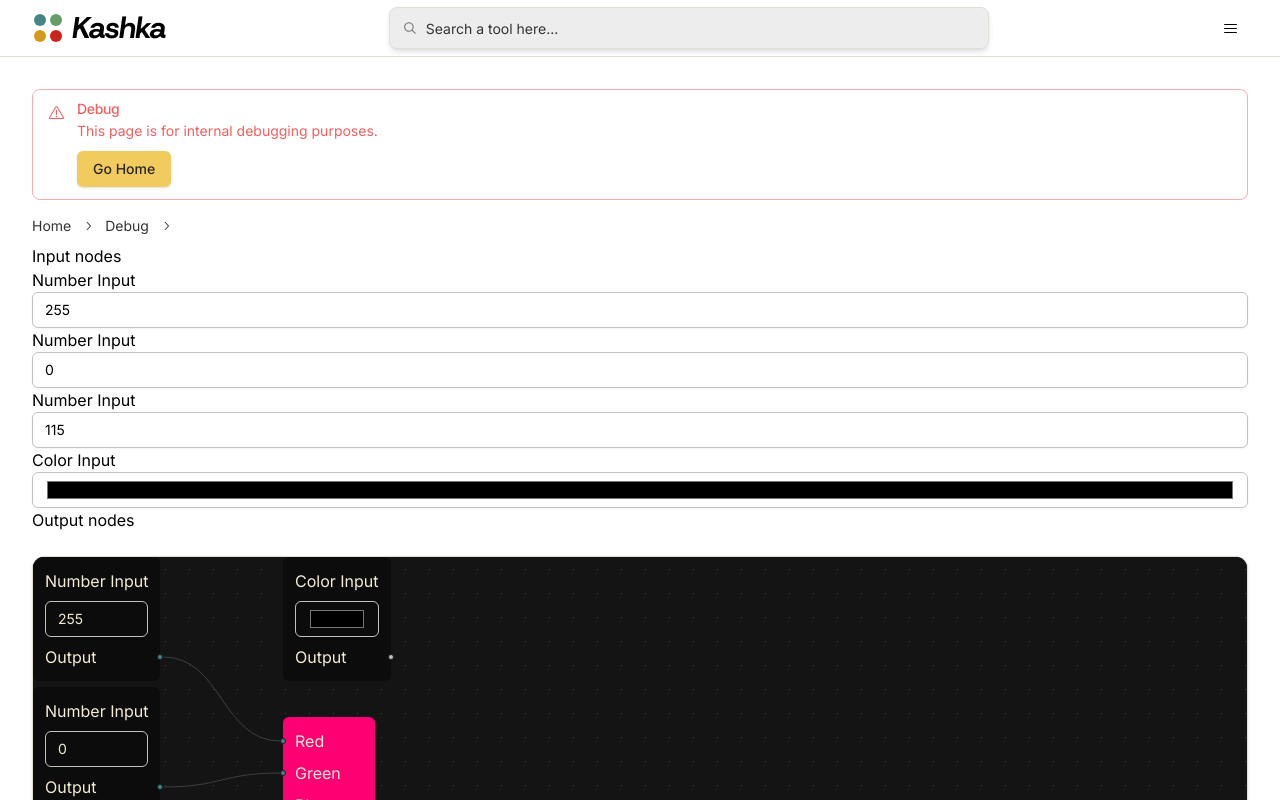
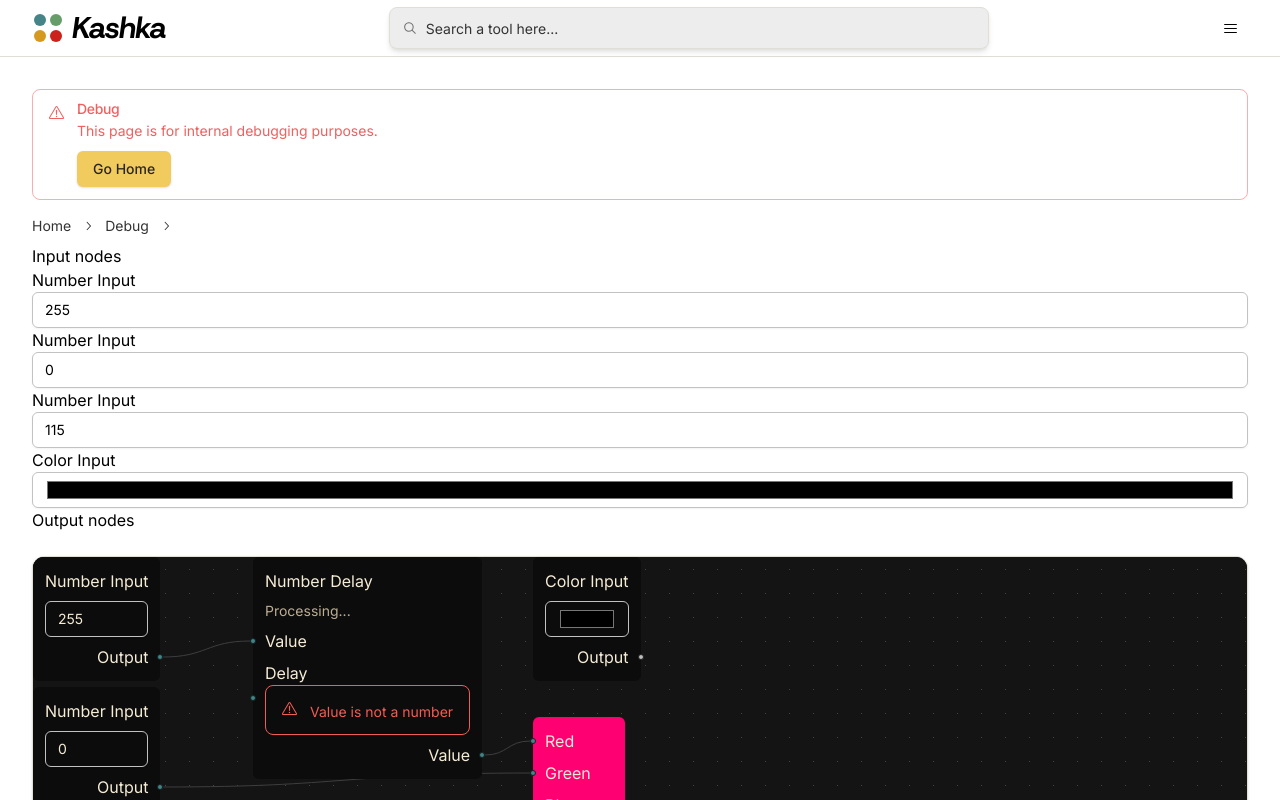
Before and after one commit to kashka-toolbox/open-toolbox, a Next.js app: page /en/debug/flow in a window 1280 px wide. Shown: the top 800 px of the page. Built offline with nearby package versions, Linux system fonts and the light colour scheme.

Commit message:
feat: async delay node

```diff
--- a/src/app/[locale]/debug/flow/page.tsx
+++ b/src/app/[locale]/debug/flow/page.tsx
@@ -14,6 +14,9 @@ import { inputNodes, nodeTypes, outputNodes } from '@/lib/flow/FlowNodes';
 import { createFlow, FlowStore } from '@/lib/flow/createFlow';
 import { Label } from '@radix-ui/react-dropdown-menu';
 import '@xyflow/react/dist/style.css';
+import { createContext, useEffect, useState } from 'react';
+import { AppNode } from '@/lib/flow/flowTypes';
+import { log } from 'console';
 
 const initialNodes = [
     {
@@ -38,21 +41,33 @@ const initialNodes = [
         type: 'ColorInput',
         id: '4',
         data: { label: 'Color Input', value: "#000000" },
-        position: { x: 250, y: 0 },
+        position: { x: 500, y: 0 },
     },
     {
         type: 'ColorPreview',
         id: 'color',
-        position: { x: 250, y: 160 },
+        position: { x: 500, y: 160 },
         data: { label: 'Color' },
+    },
+    {
+        type: 'NumberDelay',
+        id: 'delay-1',
+        data: { label: 'Number Delay', delay: 1000 },
+        position: { x: 220, y: 0 },
     }
 ];
 const initialEdges = [
     {
-        id: '1-color',
-        source: '1',
+        id: 'delay-color-1',
+        source: 'delay-1',
         target: 'color',
         targetHandle: 'number-red',
+    },
+    {
+        id: 'input-delay-1',
+        source: '1',
+        target: 'delay-1',
+        targetHandle: 'number-value',
     },
     {
         id: '2-color',
@@ -69,9 +84,11 @@ const initialEdges = [
 ];
 
 const debugFlowStore = createFlow(initialNodes, initialEdges);
+export const FlowStoreContext = createContext<null | FlowStore>(null);
 
 export default function FlowPage() {
     return (
+        <FlowStoreContext.Provider value={debugFlowStore}>
             <ReactFlowProvider>
                 <FlowAsForm flowStore={debugFlowStore} />
                 <br />
@@ -81,6 +98,7 @@ export default function FlowPage() {
                     </CardContent>
                 </Card>
             </ReactFlowProvider>
+        </FlowStoreContext.Provider>
     );
 }
 
@@ -88,8 +106,19 @@ export default function FlowPage() {
 function FlowAsForm({ flowStore }: { flowStore: FlowStore }) {
     const flowState = flowStore();
 
-    const inputs = flowState.nodes.filter((node) => Object.keys(inputNodes).includes(node.type ?? ""));
-    const outputs = flowState.nodes.filter((node) => Object.keys(outputNodes).includes(node.type ?? ""));
+    const [inputs, setInputNodes] = useState<AppNode[]>([]);
+    const [outputs, setOutputNodes] = useState<AppNode[]>([]);
+
+    useEffect(() => {
+        const unsubscribe = flowStore.subscribe((state) => {
+            setInputNodes(state.nodes.filter((node) => Object.keys(inputNodes).includes(node.type ?? "")));
+            setOutputNodes(state.nodes.filter((node) => Object.keys(outputNodes).includes(node.type ?? "")));
+        });
+
+        return () => {
+            unsubscribe();
+        };
+    }, [flowStore]);
 
     return <div>
         Input nodes
@@ -129,7 +158,7 @@ function Flow({ flowStore }: { flowStore: FlowStore }) {
         onEdgesChange={flowState.onEdgesChange}
         onConnect={flowState.onConnect}
         colorMode='dark'
-        className='min-h-96'
+        className='min-h-[36rem]'
         proOptions={{ hideAttribution: true }}>
         <Controls />
         <Background variant={BackgroundVariant.Dots} gap={24} size={1} />
--- a/src/app/[locale]/page.tsx
+++ b/src/app/[locale]/page.tsx
@@ -2,7 +2,6 @@ import { Alert, AlertDescription, AlertTitle } from "@/components/ui/alert";
 import { Button } from "@/components/ui/button";
 import { Card, CardContent, CardDescription, CardFooter, CardHeader, CardTitle } from "@/components/ui/card";
 import { CommandAndNavigationCommand } from "@/components/ui/CommandAndNavigationCommand";
-import { FourDotsIcon } from "@/components/ui/Icons/FourDotsIcon";
 import { Input } from "@/components/ui/input";
 import { Label } from "@/components/ui/label";
 import { Section } from "@/components/ui/Section";
--- a/src/components/flow/handles/DataTypeCheckingHandle.tsx
+++ b/src/components/flow/handles/DataTypeCheckingHandle.tsx
@@ -1,14 +1,14 @@
 'use client';
-import { Handle, HandleProps } from "@xyflow/react";
+import { Connection, Handle, HandleProps, IsValidConnection } from "@xyflow/react";
+import { use, useCallback } from "react";
 
 export function DataTypeCheckingHandle(props: HandleProps) {
-    return <Handle isValidConnection={
-        (connection) => {
-            console.log(connection, props.datatype);
-            if (connection.targetHandle == null) return false;
-            if (props.datatype == null) return false;
+    const isValidConnection: IsValidConnection = useCallback((connection) => {
+        if (connection.targetHandle == null) return false;
+        if (props.datatype == null) return false;
 
-            return connection.targetHandle.includes(props.datatype);
-        }
-    } {...props} />;
+        return connection.targetHandle.includes(props.datatype);
+    }, [props.datatype]);
+
+    return <Handle isValidConnection={isValidConnection} {...props} />;
 }
--- a/src/components/flow/handles/SourceHandle.tsx
+++ b/src/components/flow/handles/SourceHandle.tsx
@@ -24,7 +24,7 @@ export function SourceHandle({ id, label, typeDescription, className, dataType }
                 </HoverCardContent>
             </HoverCard>
 
-            <label htmlFor="red" className="label">
+            <label htmlFor="red" className="block text-right w-full">
                 {label}
             </label>
         </div>
--- /dev/null
+++ b/src/components/flow/nodes/BaseNode.tsx
@@ -0,0 +1,38 @@
+'use client';
+
+import { FlowStoreContext } from "@/app/[locale]/debug/flow/page";
+import { cn } from "@/lib/utils";
+import { useContext, useEffect, useState } from "react";
+
+
+export function BaseNode({ id, label, children, options }:
+    { id: string; label: string; children?: React.ReactNode; options?: {
+        processingLabel?: string;
+    } }) {
+    const flowStore = useContext(FlowStoreContext);
+
+    const [isProcessing, setIsProcessing] = useState(false);
+
+    useEffect(() => {
+        if (!flowStore) return;
+        if (flowStore.getState().isNodeProcessing(id)) setIsProcessing(true);
+
+        const unsubscribe = flowStore.subscribe(() => {
+            setIsProcessing(flowStore.getState().isNodeProcessing(id));
+        });
+
+        return () => {
+            unsubscribe();
+        };
+    }, [flowStore]);
+
+    return ( // TODO add min/max input
+        <div className={cn("bg-background text-foreground flex flex-col gap-2 p-3 border-1 rounded-md",
+            isProcessing ? "" : ""
+        )}>
+            <h4>{label}</h4>
+            <div className="text-sm text-muted-foreground">{options?.processingLabel ?? "Processing..."}</div>
+            {children}
+        </div>
+    );
+}
--- /dev/null
+++ b/src/components/flow/nodes/NumberDelay.tsx
@@ -0,0 +1,49 @@
+'use client';
+import { useReactFlow } from "@xyflow/react";
+import { useCallback, useContext, useEffect } from "react";
+import { SourceHandleNumber } from "../handles/SourceHandleNumber";
+import { TargetHandleNumber } from "../handles/TargetHandleNumber";
+import { FlowStoreContext } from "@/app/[locale]/debug/flow/page";
+import { BaseNode } from "./BaseNode";
+
+/**
+ *
+ * Handles:
+ * - Input: number-delay
+ * - Input: number-value
+ * - Output: number-out
+ */
+export function NumberDelay({ id, data }: { id: string; data: { label: string, delay: number } }) {
+    const { updateNodeData } = useReactFlow();
+    const flowStore = useContext(FlowStoreContext);
+
+    const onChangeDelay = useCallback((delay: number) => {
+        updateNodeData(id, { delay });
+    }, [updateNodeData, id]);
+
+    useEffect(() => {
+        console.log("Store Update??");
+    }, [flowStore]);
+
+    const onChange = useCallback((value: number) => { // todo proccess change after block is resolved
+        (async () => {
+            if(!flowStore) return;
+            if(flowStore.getState().isNodeProcessing(id)) return;
+
+            flowStore.getState().setNodeProcessing(id, true);
+            await timeout(data.delay);
+            updateNodeData(id, { value });
+            flowStore.getState().setNodeProcessing(id, false);
+        })();
+    }, [updateNodeData, flowStore, data, id]);
+
+    return ( // TODO add min/max input
+        <BaseNode id={id} label={data.label}>
+            <TargetHandleNumber id={`value`} label='Value' onChange={onChange} />
+            <TargetHandleNumber id={`delay`} label='Delay' onChange={onChangeDelay} />
+            <SourceHandleNumber id={`number-out`} label='Value' />
+        </BaseNode>
+    );
+}
+
+const timeout = (ms: number) => new Promise(res => setTimeout(res, ms));
--- a/src/lib/flow/FlowNodes.ts
+++ b/src/lib/flow/FlowNodes.ts
@@ -1,6 +1,7 @@
 'use client';
 import { ColorInput } from "@/components/flow/nodes/ColorInput";
 import { ColorPreview } from "@/components/flow/nodes/ColorPreview";
+import { NumberDelay } from "@/components/flow/nodes/NumberDelay";
 import { NumberInput } from "@/components/flow/nodes/NumberInput";
 
 export const inputNodes = {
@@ -9,7 +10,8 @@ export const inputNodes = {
 };
 
 export const processingNodes = {
-    ColorPreview
+    ColorPreview,
+    NumberDelay
 };
 
 export const outputNodes = {
--- a/src/lib/flow/createFlow.ts
+++ b/src/lib/flow/createFlow.ts
@@ -12,6 +12,9 @@ export function createFlow(initialNodes: AppNode[], initialEdges: Edge[]): FlowS
     return create<FlowState>((set, get) => ({
         nodes: initialNodes,
         edges: initialEdges,
+        get processingNodes() {
+            return get().nodes.filter((node) => node.processingSince !== undefined);
+        },
         onNodesChange: (changes: NodeChange<Node>[]) => {
             set({
                 nodes: applyNodeChanges(changes, get().nodes),
@@ -45,5 +48,24 @@ export function createFlow(initialNodes: AppNode[], initialEdges: Edge[]): FlowS
                 }),
             });
         },
+        setNodeProcessing(id, processing) {
+            set({
+                nodes: get().nodes.map((node) => {
+                    if (node.id !== id) {
+                        return node;
+                    }
+
+                    if(processing) {
+                        return { ...node, processingSince: Date.now() };
+                    } else {
+                        delete node.processingSince;
+                        return { ...node };
+                    }
+                }),
+            });
+        },
+        isNodeProcessing(id) {
+            return get().nodes.some((node) => node.id === id && node.processingSince !== undefined);
+        },
     }));
 }
--- a/src/lib/flow/flowTypes.tsx
+++ b/src/lib/flow/flowTypes.tsx
@@ -1,14 +1,19 @@
 'use client';
 import { Edge, Node, OnConnect, OnEdgesChange, OnNodesChange } from "@xyflow/react";
 
-export type AppNode = Node;
+export type AppNode = Node & {
+    processingSince?: number;
+};
 export type FlowState = {
     nodes: AppNode[];
     edges: Edge[];
+    readonly processingNodes: readonly AppNode[];
     onNodesChange: OnNodesChange<AppNode>;
     onEdgesChange: OnEdgesChange;
     onConnect: OnConnect;
     setNodes: (nodes: AppNode[]) => void;
     setEdges: (edges: Edge[]) => void;
     updateNodeData: (id: string, data: Partial<AppNode['data']>) => void;
+    setNodeProcessing: (id: string, processing: boolean) => void;
+    isNodeProcessing: (id: string) => boolean;
 };
```
Also changed, not shown: 1 other file (tests, documents, lock files or other folders). Lines whose indentation alone changed are shown as unchanged.
